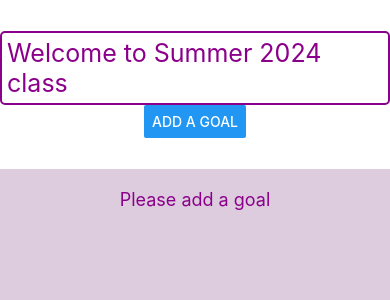
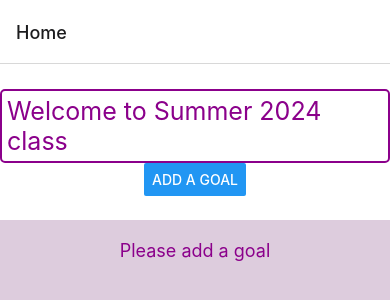
Before and after one commit to oiat11/summer2024, a React Native app: screen / in a window 390 px wide. Shown: the top 300 px of the page. Built offline with nearby package versions, Linux system fonts and the light colour scheme.

Commit message:
made stack navigator and added Home as the first screen

```diff
--- a/App.js
+++ b/App.js
@@ -2,12 +2,18 @@
 import { View, StyleSheet } from 'react-native';
 import Home from './Components/Home';
 import { NavigationContainer } from '@react-navigation/native';
+import { createNativeStackNavigator } from '@react-navigation/native-stack';
+
+const Stack = createNativeStackNavigator();
+
 
 export default function App() {
   return (
-    <View style={styles.container}>
-      <Home />
-    </View>
+    <NavigationContainer>
+      <Stack.Navigator>
+      <Stack.Screen name="Home" component={Home} />
+      </Stack.Navigator>
+    </NavigationContainer>
   );
 }
 
```
